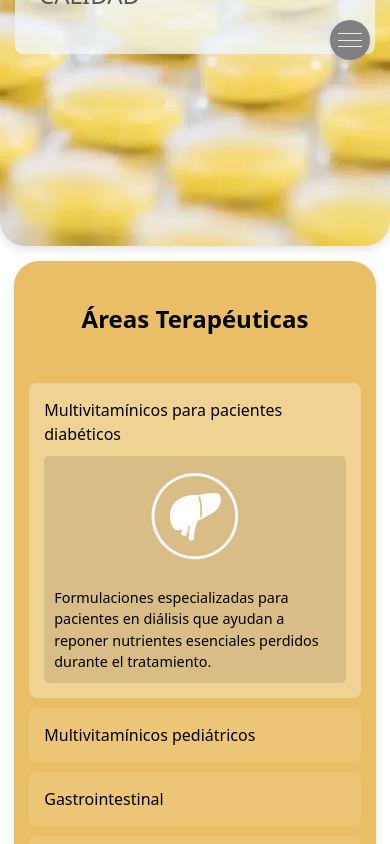
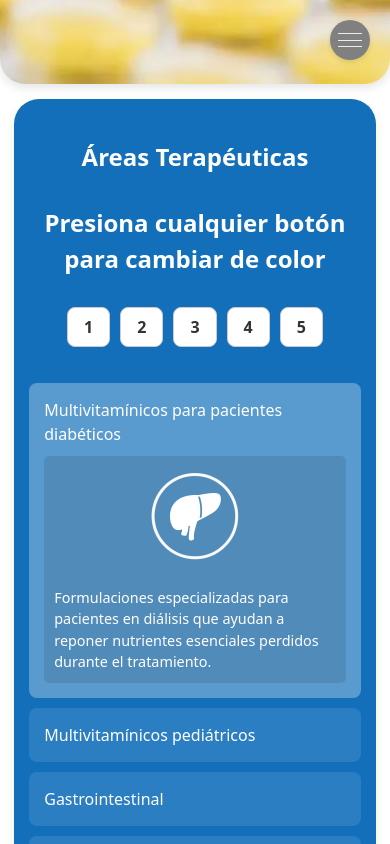
Before and after one commit to CarlosGonzalez20/pruebaT1F, a React (Vite) app in the folder drogueria-asiel/: page / in a window 390 px wide. Both pictures are taken after a click on the item "Multivitamínicos para pacientes diabéticos". Built offline with nearby package versions, Linux system fonts and the light colour scheme.

Commit message:
propuesta de colores activa

```diff
--- a/drogueria-asiel/src/components/therapeuticAreas/therapeuticAreas.css
+++ b/drogueria-asiel/src/components/therapeuticAreas/therapeuticAreas.css
@@ -1,3 +1,27 @@
+/*temporal*/
+
+.color-buttons {
+  text-align: center;
+  margin-bottom: 20px;
+}
+
+.color-buttons button {
+  background-color: white;
+  color: #333;
+  border: 1px solid #ccc;
+  padding: 8px 16px;
+  margin: 0 5px;
+  font-weight: bold;
+  border-radius: 8px;
+  cursor: pointer;
+  transition: all 0.3s ease;
+}
+
+.color-buttons button:hover {
+  background-color: #f0f0f0;
+}
+/*fin temporal*/
+
 .therapeutic-areas-container {
     border-radius: 25px;
     background-color: var(--background-color-therapeutic);
--- a/drogueria-asiel/src/components/therapeuticAreas/therapeuticAreas.jsx
+++ b/drogueria-asiel/src/components/therapeuticAreas/therapeuticAreas.jsx
@@ -1,7 +1,7 @@
-import React, { useState, memo } from "react";
+import React, { useState, memo, useEffect } from "react";
 import "./therapeuticAreas.css";
 
-// Importamos las imágenes directamente
+// Imágenes
 import EstomagoIMG from "../../assets/Images/blanco-iconos-stomach.webp";
 import CerebroIMG from "../../assets/Images/blanco-iconos-brain.webp";
 import CorazonIMG from "../../assets/Images/blanco-iconos-heart.webp";
@@ -9,16 +9,48 @@ import IntestinosIMG from "../../assets/Images/intestino-blanco.webp";
 import HigadoIMG from "../../assets/Images/higado-blanco.webp";
 import BoteIMG from "../../assets/Images/bote-blanco.webp";
 
+const colorSchemes = [
+  {
+    id: 1,
+    background: "#136fba",  // Azul fuerte (fondo)
+    text: "#ffffff",        // Blanco (texto en cajón - máximo contraste)
+    shadow: "rgba(174, 214, 129, 0.3)"  // Sombra verde pastel (cajón)
+  },
+  {
+    id: 2,
+    background: "#aed681",  // Verde pastel (fondo)
+    text: "#136fba",        // Azul fuerte (texto en cajón - contraste claro)
+    shadow: "rgba(19, 111, 186, 0.25)"  // Sombra azul
+  },
+  {
+    id: 3,
+    background: "#7ca3d6",  // Azul pastel (fondo)
+    text: "#000000",        // Negro (texto legible sobre cajón claro)
+    shadow: "rgba(19, 111, 186, 0.3)"  // Sombra azul fuerte
+  },
+  {
+    id: 4,
+    background: "#136fba",  // Azul fuerte (fondo oscuro)
+    text: "#aed681",        // Verde pastel (texto vibrante pero legible)
+    shadow: "rgba(255, 255, 255, 0.15)"  // Sombra blanca para suavizar
+  },
+  {
+    id: 5,
+    background: "#aed681",  // Verde pastel (fondo claro)
+    text: "#0a2a4d",        // Azul oscuro (texto profesional)
+    shadow: "rgba(124, 163, 214, 0.3)"  // Sombra azul pastel
+  }
+];
+
 const TherapeuticAreas = memo(() => {
   const [activeArea, setActiveArea] = useState(null);
   const [isMobile, setIsMobile] = useState(window.innerWidth <= 768);
+  const [colorSchemeIndex, setColorSchemeIndex] = useState(0); // Para botones 1-3
 
-  // Efecto para detectar cambios en el tamaño de la pantalla
-  React.useEffect(() => {
-    const handleResize = () => {
-      setIsMobile(window.innerWidth <= 768);
-    };
+  const currentScheme = colorSchemes[colorSchemeIndex];
 
+  useEffect(() => {
+    const handleResize = () => setIsMobile(window.innerWidth <= 768);
     window.addEventListener('resize', handleResize);
     return () => window.removeEventListener('resize', handleResize);
   }, []);
@@ -66,12 +98,32 @@ const TherapeuticAreas = memo(() => {
     setActiveArea(activeArea === id ? null : id);
   };
 
+  const handleColorChange = (index) => {
+    setColorSchemeIndex(index);
+  };
+
   return (
-    <div className="therapeutic-areas-container">
-      <h2>Áreas Terapéuticas</h2>
+    <div
+      className="therapeutic-areas-container"
+      style={{
+        backgroundColor: currentScheme.background,
+        color: currentScheme.text,
+        boxShadow: `0 4px 10px ${currentScheme.shadow}`
+      }}
+    >
+      <h2 style={{ color: currentScheme.text }}>Áreas Terapéuticas</h2>
+
+      <h2>Presiona cualquier botón para cambiar de color</h2>
+
+      <div className="color-buttons">
+        <button onClick={() => handleColorChange(0)}>1</button>
+        <button onClick={() => handleColorChange(1)}>2</button>
+        <button onClick={() => handleColorChange(2)}>3</button>
+        <button onClick={() => handleColorChange(3)}>4</button>
+        <button onClick={() => handleColorChange(4)}>5</button>
+      </div>
 
       <div className="areas-content">
-        {/* Lista de áreas */}
         <div className="areas-list">
           <ul>
             {areas.map((area) => (
@@ -79,19 +131,17 @@ const TherapeuticAreas = memo(() => {
                 key={area.id}
                 onClick={() => handleAreaClick(area.id)}
                 className={activeArea === area.id ? "active" : ""}
+                style={{
+                  backgroundColor: activeArea === area.id ? "rgba(255,255,255,0.3)" : "rgba(255,255,255,0.1)",
+                  color: currentScheme.text
+                }}
               >
                 {area.name}
                 {activeArea === area.id && (
-                  <div className="area-description">
+                  <div className="area-description" style={{ color: currentScheme.text }}>
                     {isMobile && (
                       <div className="mobile-image-container">
-                        <img
-                          src={area.image}
-                          alt={area.name}
-                          loading="lazy"
-                          width="100"
-                          height="100"
-                        />
+                        <img src={area.image} alt={area.name} loading="lazy" width="100" height="100" />
                       </div>
                     )}
                     {area.description}
@@ -102,7 +152,6 @@ const TherapeuticAreas = memo(() => {
           </ul>
         </div>
 
-        {/* Galería de imágenes - solo en desktop */}
         {!isMobile && (
           <div className="areas-gallery">
             <div className="gallery-row">
@@ -111,14 +160,9 @@ const TherapeuticAreas = memo(() => {
                   key={area.id}
                   className={`gallery-item ${activeArea === area.id ? "active" : ""}`}
                   onClick={() => handleAreaClick(area.id)}
+                  style={{ borderColor: activeArea === area.id ? currentScheme.text : "transparent" }}
                 >
-                  <img
-                    src={area.image}
-                    alt={area.name}
-                    loading="lazy"
-                    width="150"
-                    height="150"
-                  />
+                  <img src={area.image} alt={area.name} loading="lazy" width="150" height="150" />
                 </div>
               ))}
             </div>
@@ -128,14 +172,9 @@ const TherapeuticAreas = memo(() => {
                   key={area.id}
                   className={`gallery-item ${activeArea === area.id ? "active" : ""}`}
                   onClick={() => handleAreaClick(area.id)}
+                  style={{ borderColor: activeArea === area.id ? currentScheme.text : "transparent" }}
                 >
-                  <img
-                    src={area.image}
-                    alt={area.name}
-                    loading="lazy"
-                    width="150"
-                    height="150"
-                  />
+                  <img src={area.image} alt={area.name} loading="lazy" width="150" height="150" />
                 </div>
               ))}
             </div>
@@ -147,3 +186,157 @@ const TherapeuticAreas = memo(() => {
 });
 
 export default TherapeuticAreas;
+
+
+
+// import React, { useState, memo } from "react";
+// import "./therapeuticAreas.css";
+
+// // Importamos las imágenes directamente
+// import EstomagoIMG from "../../assets/Images/blanco-iconos-stomach.webp";
+// import CerebroIMG from "../../assets/Images/blanco-iconos-brain.webp";
+// import CorazonIMG from "../../assets/Images/blanco-iconos-heart.webp";
+// import IntestinosIMG from "../../assets/Images/intestino-blanco.webp";
+// import HigadoIMG from "../../assets/Images/higado-blanco.webp";
+// import BoteIMG from "../../assets/Images/bote-blanco.webp";
+
+// const TherapeuticAreas = memo(() => {
+//   const [activeArea, setActiveArea] = useState(null);
+//   const [isMobile, setIsMobile] = useState(window.innerWidth <= 768);
+
+//   // Efecto para detectar cambios en el tamaño de la pantalla
+//   React.useEffect(() => {
+//     const handleResize = () => {
+//       setIsMobile(window.innerWidth <= 768);
+//     };
+
+//     window.addEventListener('resize', handleResize);
+//     return () => window.removeEventListener('resize', handleResize);
+//   }, []);
+
+//   const areas = [
+//     {
+//       id: 1,
+//       name: "Multivitamínicos para pacientes diabéticos",
+//       description: "Formulaciones especializadas para pacientes en diálisis que ayudan a reponer nutrientes esenciales perdidos durante el tratamiento.",
+//       image: HigadoIMG
+//     },
+//     {
+//       id: 2,
+//       name: "Multivitamínicos pediátricos",
+//       description: "Vitaminas especialmente formuladas para niños, con dosajes adecuados y sabores agradables para mejorar la adherencia al tratamiento.",
+//       image: CerebroIMG
+//     },
+//     {
+//       id: 3,
+//       name: "Gastrointestinal",
+//       description: "Medicamentos para el tratamiento de úlceras, reflujo, gastritis y otros trastornos del sistema digestivo.",
+//       image: EstomagoIMG
+//     },
+//     {
+//       id: 4,
+//       name: "Antibióticos",
+//       description: "Amplia gama de antibióticos para el tratamiento de infecciones bacterianas, incluyendo penicilinas, cefalosporinas y macrólidos.",
+//       image: IntestinosIMG
+//     },
+//     {
+//       id: 5,
+//       name: "Analgésicos",
+//       description: "Medicamentos para el alivio del dolor, desde analgésicos comunes hasta opioides para el manejo del dolor severo.",
+//       image: BoteIMG
+//     },
+//     {
+//       id: 6,
+//       name: "Cardiovascular",
+//       description: "Tratamientos para hipertensión, insuficiencia cardíaca, arritmias y otros trastornos del sistema cardiovascular.",
+//       image: CorazonIMG
+//     }
+//   ];
+
+//   const handleAreaClick = (id) => {
+//     setActiveArea(activeArea === id ? null : id);
+//   };
+
+//   return (
+//     <div className="therapeutic-areas-container">
+//       <h2>Áreas Terapéuticas</h2>
+//       <button>1</button>
+//       <button>2</button>
+//       <button>3</button>
+//       <div className="areas-content">
+//         {/* Lista de áreas */}
+//         <div className="areas-list">
+//           <ul>
+//             {areas.map((area) => (
+//               <li
+//                 key={area.id}
+//                 onClick={() => handleAreaClick(area.id)}
+//                 className={activeArea === area.id ? "active" : ""}
+//               >
+//                 {area.name}
+//                 {activeArea === area.id && (
+//                   <div className="area-description">
+//                     {isMobile && (
+//                       <div className="mobile-image-container">
+//                         <img
+//                           src={area.image}
+//                           alt={area.name}
+//                           loading="lazy"
+//                           width="100"
+//                           height="100"
+//                         />
+//                       </div>
+//                     )}
+//                     {area.description}
+//                   </div>
+//                 )}
+//               </li>
+//             ))}
+//           </ul>
+//         </div>
+
+//         {/* Galería de imágenes - solo en desktop */}
+//         {!isMobile && (
+//           <div className="areas-gallery">
+//             <div className="gallery-row">
+//               {areas.slice(0, 3).map((area) => (
+//                 <div
+//                   key={area.id}
+//                   className={`gallery-item ${activeArea === area.id ? "active" : ""}`}
+//                   onClick={() => handleAreaClick(area.id)}
+//                 >
+//                   <img
+//                     src={area.image}
+//                     alt={area.name}
+//                     loading="lazy"
+//                     width="150"
+//                     height="150"
+//                   />
+//                 </div>
+//               ))}
+//             </div>
+//             <div className="gallery-row">
+//               {areas.slice(3, 6).map((area) => (
+//                 <div
+//                   key={area.id}
+//                   className={`gallery-item ${activeArea === area.id ? "active" : ""}`}
+//                   onClick={() => handleAreaClick(area.id)}
+//                 >
+//                   <img
+//                     src={area.image}
+//                     alt={area.name}
+//                     loading="lazy"
+//                     width="150"
+//                     height="150"
+//                   />
+//                 </div>
+//               ))}
+//             </div>
+//           </div>
+//         )}
+//       </div>
+//     </div>
+//   );
+// });
+
+// export default TherapeuticAreas;
```
